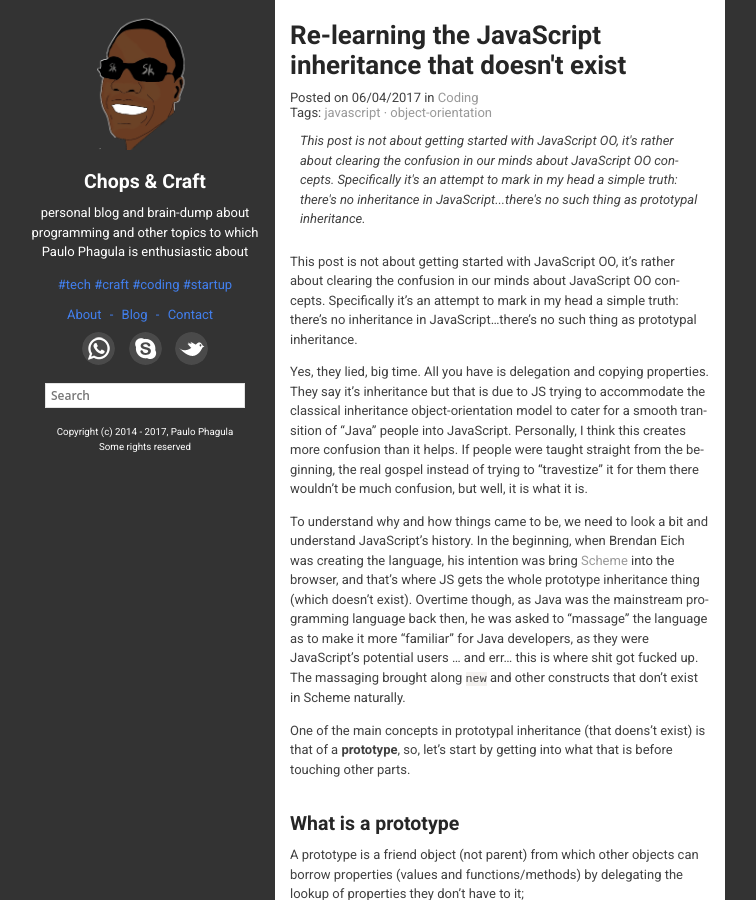
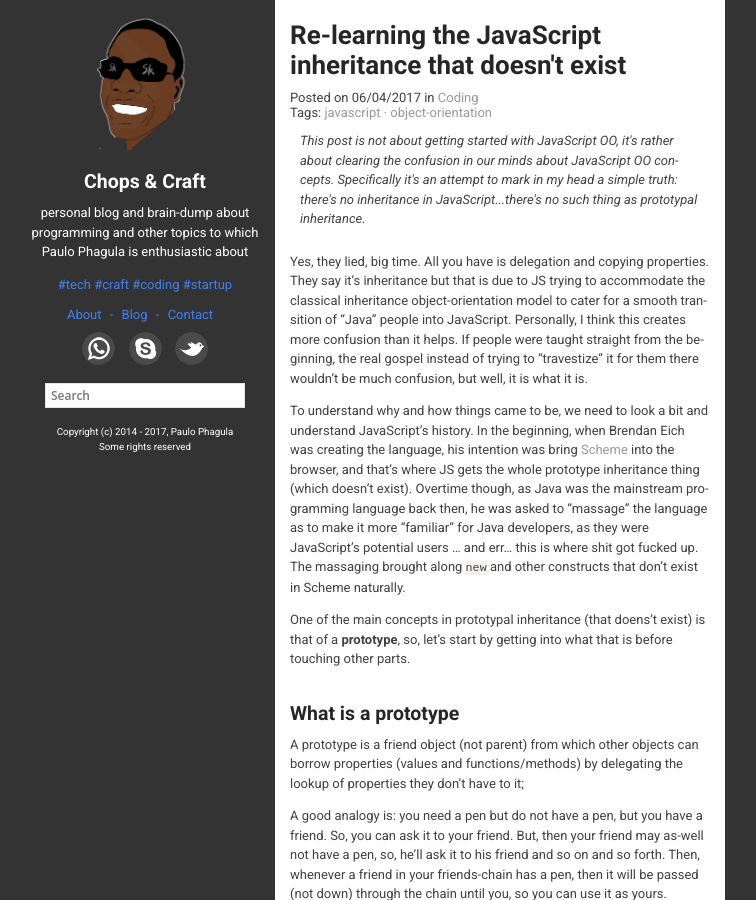
Before and after one commit to PauloPhagula/site, a Jekyll site: the page built from _posts/2017-04-06-js-inheritance-doesnt-exist.md, in a window 1280 px wide and 900 px high. Shown: the whole window, without its empty margins (240-996 px from the left). Built offline with Jekyll 4.4.1, drawn with Linux system fonts in a browser that asks for light colours; comment, search, counter and statistics services are not loaded.

Commit message:
remove duplicate post summary

```diff
--- a/_posts/2017-04-06-js-inheritance-doesnt-exist.md
+++ b/_posts/2017-04-06-js-inheritance-doesnt-exist.md
@@ -10,12 +10,6 @@ OO concepts. Specifically it's an attempt to mark in my head a simple
 truth: there's no inheritance in JavaScript...there's no such thing as
 prototypal inheritance."
 ---
-
-This post is not about getting started with JavaScript OO, it's rather
-about clearing the confusion in our minds about JavaScript OO concepts.
-Specifically it's an attempt to mark in my head a simple truth: there's
-no inheritance in JavaScript...there's no such thing as prototypal
-inheritance.
 
 Yes, they lied, big time. All you have is delegation and copying properties.
 They say it's inheritance but that is due to JS trying to accommodate the
```
